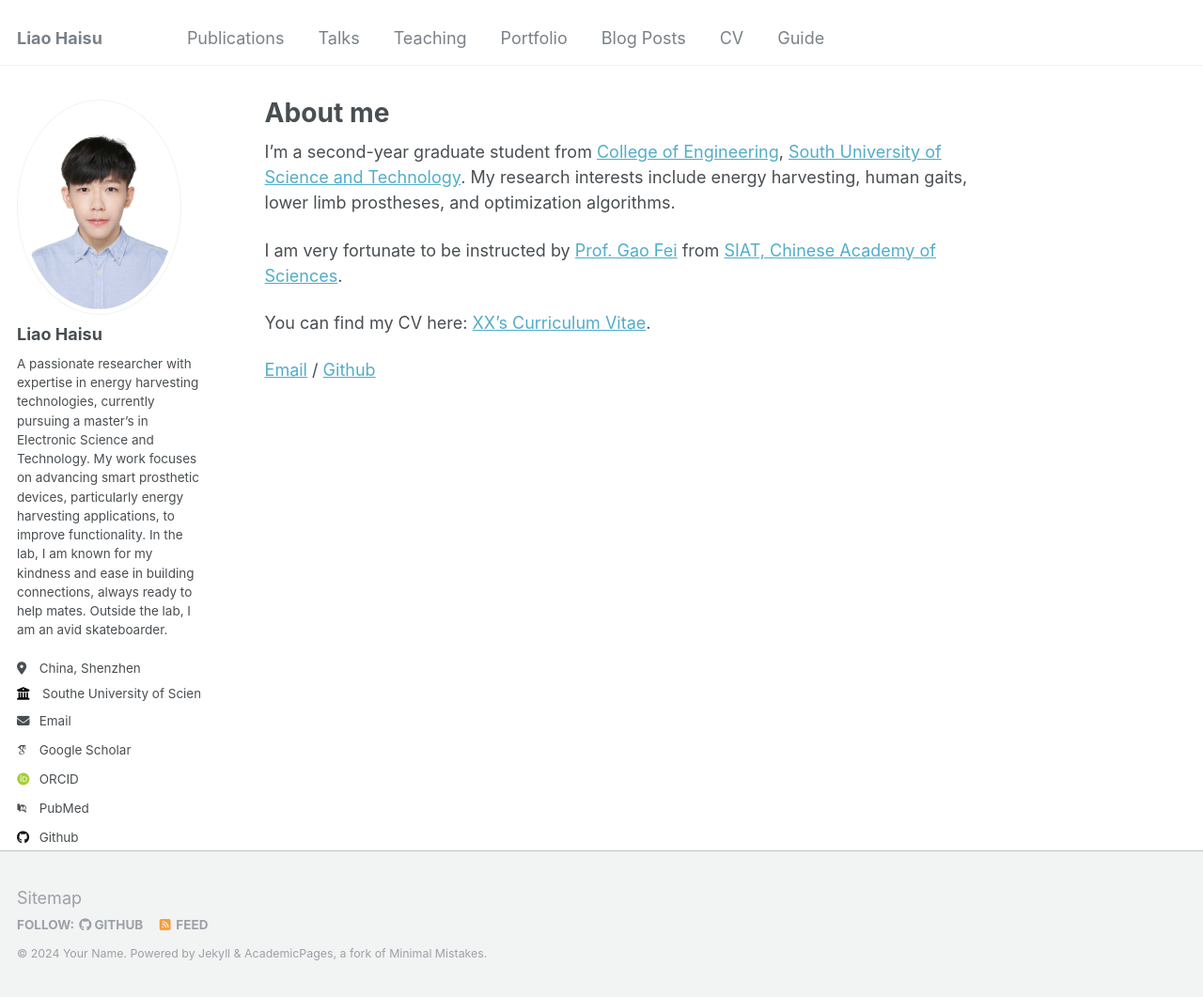
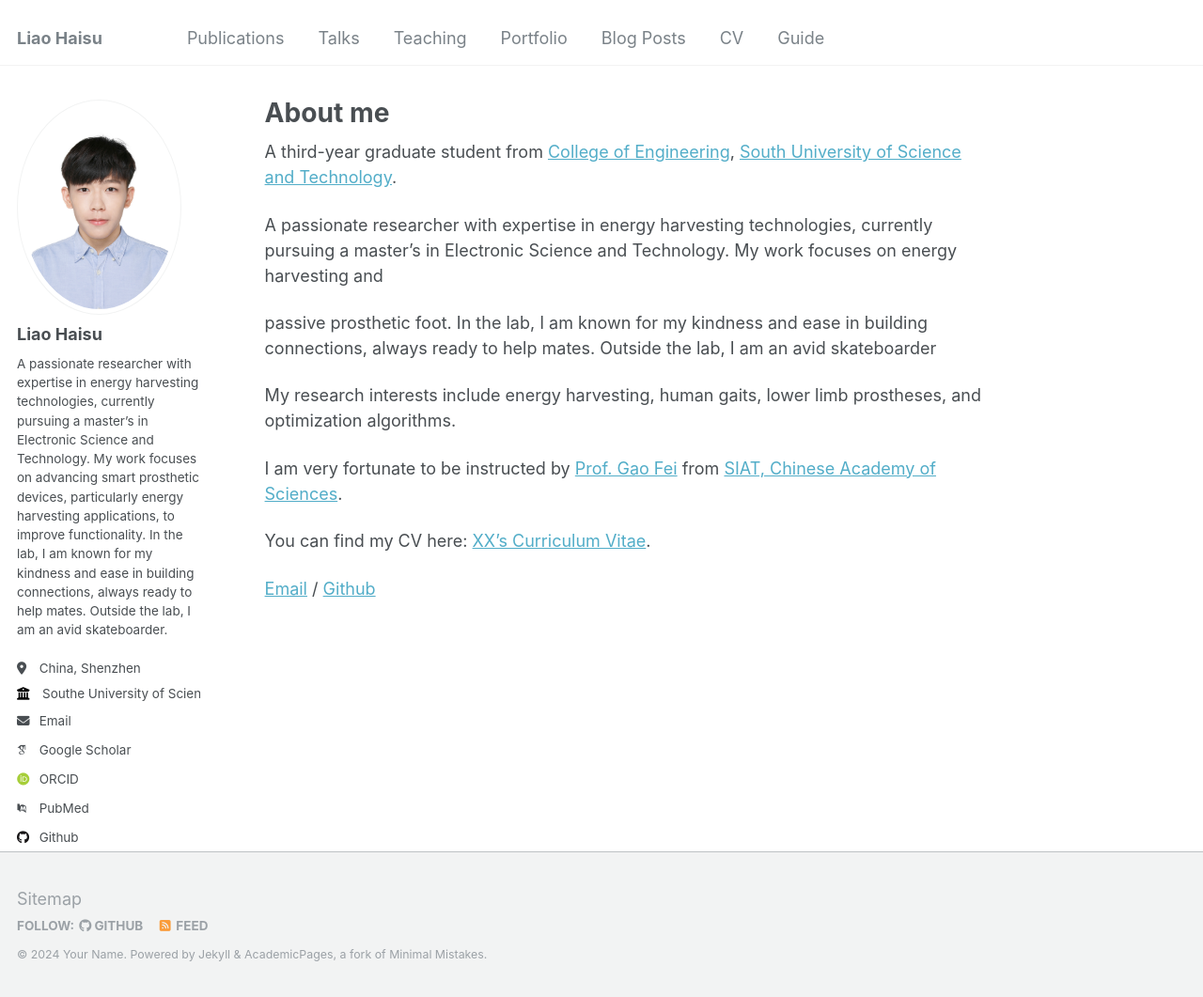
Before and after one commit to liaohaisu/Liao-haisu.github.io, a Jekyll site: the page built from _pages/about.md, in a window 1280 px wide and 1061 px high. Shown: the whole window at 94% size. Built offline with Jekyll 4.4.1, drawn with Linux system fonts in a browser that asks for light colours; some web fonts are replaced.

Commit message:
about.md

```diff
--- a/_pages/about.md
+++ b/_pages/about.md
@@ -8,10 +8,16 @@ redirect_from:
 ---
 
 
-I'm a second-year graduate student from [College of Engineering](https://coe.sustech.edu.cn/), [South University of Science and Technology](https://www.sustech.edu.cn/). My research interests include energy harvesting, human gaits, lower limb prostheses, and optimization algorithms.
+A third-year graduate student from [College of Engineering](https://coe.sustech.edu.cn/), [South University of Science and Technology](https://www.sustech.edu.cn/).
+
+A passionate researcher with expertise in energy harvesting technologies, currently pursuing a master’s in Electronic Science and Technology. My work focuses on energy harvesting and
+
+passive prosthetic foot. In the lab, I am known for my kindness and ease in building connections, always ready to help mates. Outside the lab, I am an avid skateboarder
+
+My research interests include energy harvesting, human gaits, lower limb prostheses, and optimization algorithms.
 
 I am very fortunate to be instructed by [Prof. Gao Fei](https://people.ucas.edu.cn/~GAOFEI2/) from [ SIAT, Chinese Academy of Sciences](https://www.siat.ac.cn//).
 
-You can find my CV here: [XX's Curriculum Vitae](../assets/Curriculum_Vitae.pdf).
+You can find my CV here: [XX's Curriculum Vitae](../assets/PHD Academic CV -no Patent.pdf).
 
 [Email](hs.liao@siat.ac.cn) / [Github](https://liaohaisu.github.io/Liao-haisu.github.io/)
```
